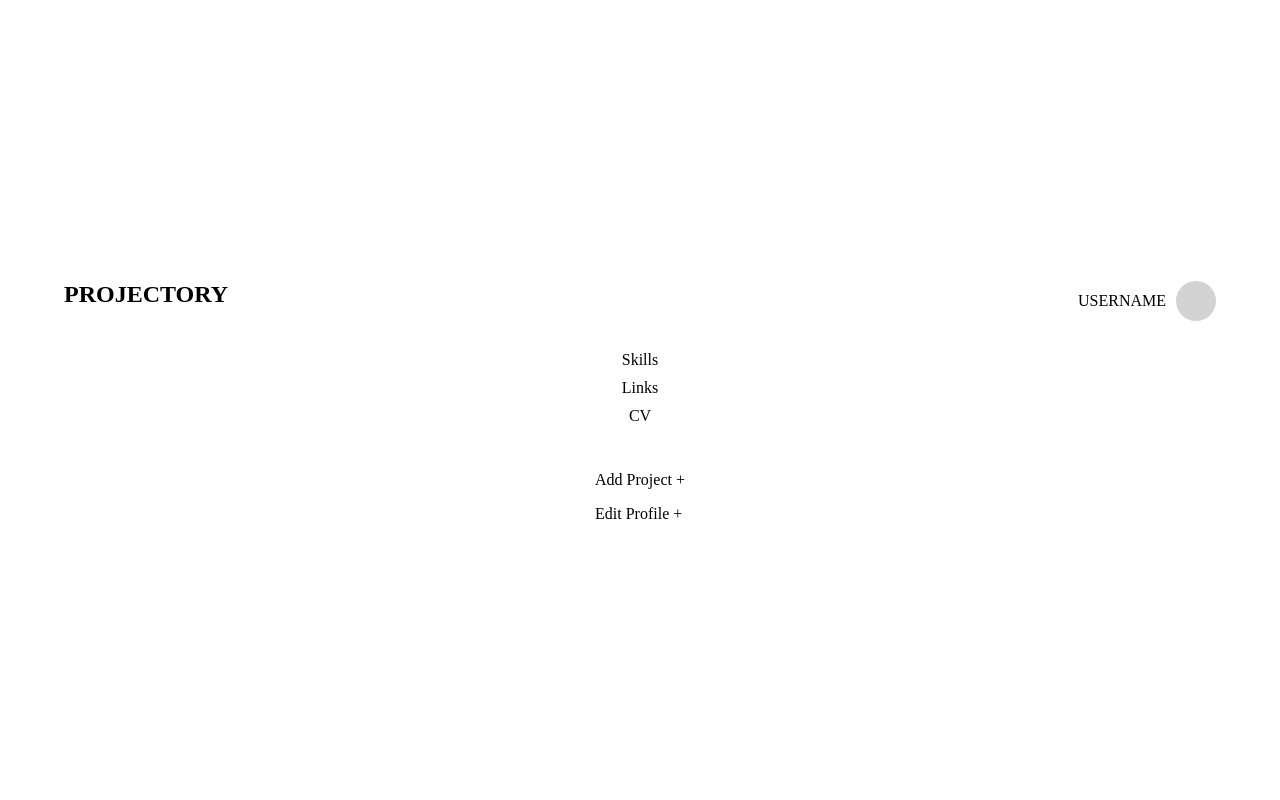
After one commit to NoamShani1/Projectory, a Flask app: template src/templates/home_page.html in a window 1280 px wide. The commit adds this page. Run offline with Flask 3, Linux system fonts and the light colour scheme; the template is opened without the code that fills it, so the values that code supplies are empty; parts of the project's set-up code (start-up, migrations or seed data) failed here and were passed over.

Commit message:
home page html added, dynamic logic partially added, routing for home

```diff
--- /dev/null
+++ b/src/templates/home_page.html
@@ -0,0 +1,158 @@
+<!DOCTYPE html>
+<html lang="en">
+  <head>
+    <meta charset="UTF-8" />
+    <meta name="viewport" content="width=device-width, initial-scale=1.0" />
+    <title>Projectory</title>
+    <style>
+      body {
+        font-family: serif;
+        margin: 0;
+        padding: 0;
+        display: flex;
+        flex-direction: column;
+        align-items: center;
+        justify-content: center;
+        height: 100vh;
+        text-align: center;
+      }
+
+      .header {
+        display: flex;
+        justify-content: space-between;
+        width: 90%;
+        padding: 20px;
+      }
+      .logo {
+        font-size: 24px;
+        font-weight: bold;
+      }
+      .user-section {
+        display: flex;
+        align-items: center;
+      }
+      .profile-pic {
+        width: 40px;
+        height: 40px;
+        border-radius: 50%;
+        background: lightgray;
+        margin-left: 10px;
+      }
+      .content {
+        display: flex;
+        width: 80%;
+        justify-content: space-between;
+        margin-top: 50px;
+      }
+      .sidebar {
+        text-align: left;
+      }
+      .image-box {
+        width: 400px;
+        height: 250px;
+        background: lightgray;
+        margin: auto;
+      }
+      .actions {
+        margin-top: 20px;
+        text-align: left;
+      }
+      .actions a {
+        text-decoration: none;
+        color: black;
+      }
+      .dropdown {
+        cursor: pointer;
+        margin: 10px 0;
+      }
+      .dropdown-content {
+        display: none;
+        margin-left: 20px;
+      }
+    </style>
+    <script>
+      let userCV = [];
+      let userSkills = [];
+      let userLinks = [];
+
+      function toggleDropdown(id) {
+        var content = document.getElementById(id);
+        content.style.display =
+          content.style.display === "block" ? "none" : "block";
+      }
+
+      function populateDropdowns() {
+        document.getElementById("cv").innerHTML = userCV
+          .map((item) => `<p>${item}</p>`)
+          .join("");
+        document.getElementById("skills").innerHTML = userSkills
+          .map((item) => `<p>${item}</p>`)
+          .join("");
+        document.getElementById("links").innerHTML = userLinks
+          .map((item) => `<p>${item}</p>`)
+          .join("");
+      }
+
+      function addSkill(skill) {
+        userSkills.push(skill);
+        populateDropdowns();
+      }
+
+      function addLink(link) {
+        userLinks.push(link);
+        populateDropdowns();
+      }
+
+      function addCV(format) {
+        userCV.push(format);
+        populateDropdowns();
+      }
+
+      window.onload = populateDropdowns;
+    </script>
+  </head>
+  <body>
+    <div class="header">
+      <div class="logo">PROJECTORY</div>
+      <div class="user-section">
+        <div class="username">USERNAME</div>
+        <div class="profile-pic"></div>
+      </div>
+    </div>
+
+    <form action="/home" method="POST"></form>
+    <div>
+      <p class="dropdown" onclick="toggleDropdown('skills')">Skills</p>
+      <div id="skills" class="dropdown-content">
+        {% if skills %} {% for skill in skills %}
+        <p>{{ skill }}</p>
+        {% endfor %} {% else %}
+        <p>No skills added yet.</p>
+        {% endif %}
+      </div>
+
+      <p class="dropdown" onclick="toggleDropdown('links')">Links</p>
+      <div id="links" class="dropdown-content">
+        {% if links %} {% for link in links %}
+        <p><a href="{{ link }}" target="_blank">{{ link }}</a></p>
+        {% endfor %} {% else %}
+        <p>No links added yet.</p>
+        {% endif %}
+      </div>
+
+      <p class="dropdown" onclick="toggleDropdown('cv')">CV</p>
+      <div id="cv" class="dropdown-content">
+        {% if cv %} {% for item in cv %}
+        <p>{{ item }}</p>
+        {% endfor %} {% else %}
+        <p>No CV uploaded yet.</p>
+        {% endif %}
+      </div>
+    </div>
+
+    <div class="actions">
+      <p><a href="#">Add Project +</a></p>
+      <p><a href="#">Edit Profile +</a></p>
+    </div>
+  </body>
+</html>
--- a/src/templates/login.html
+++ b/src/templates/login.html
@@ -90,7 +90,7 @@
 <body>
     <div class="login-container">
         <h1>Login</h1>
-        <form action="/login" method="post">
+        <form action="/login" method="POST">
             <label for="username">Username:</label>
             <input type="text" id="username" name="username" required>
 
```
Also changed, not shown: src/login_signup.py (+39 -1 lines).
